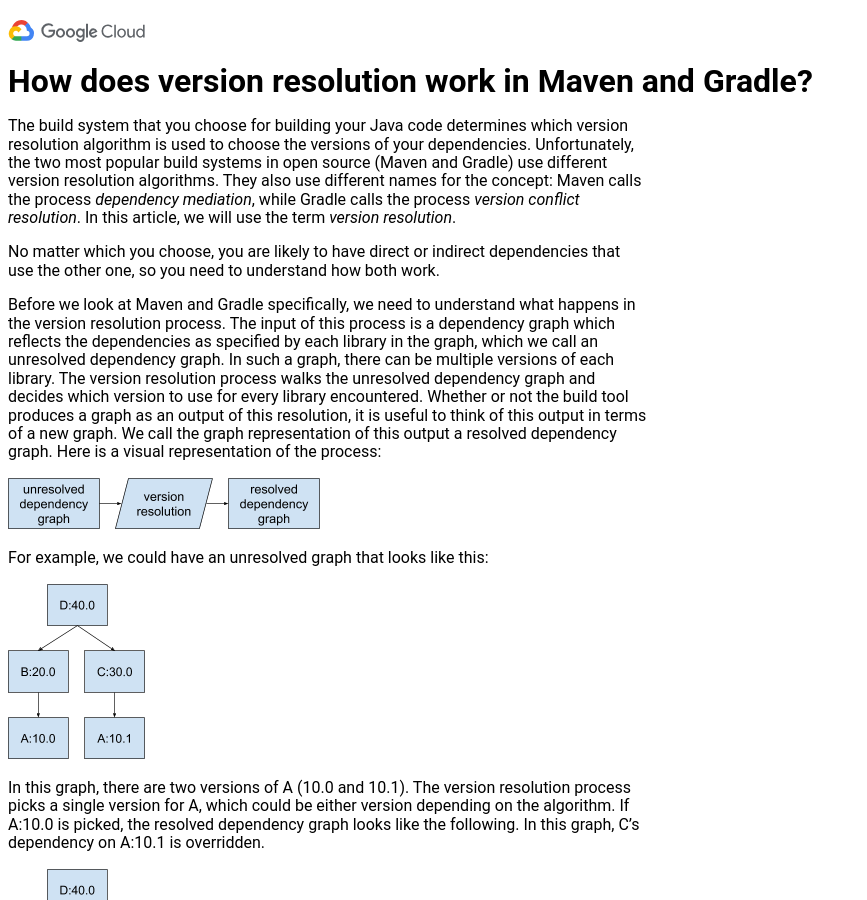
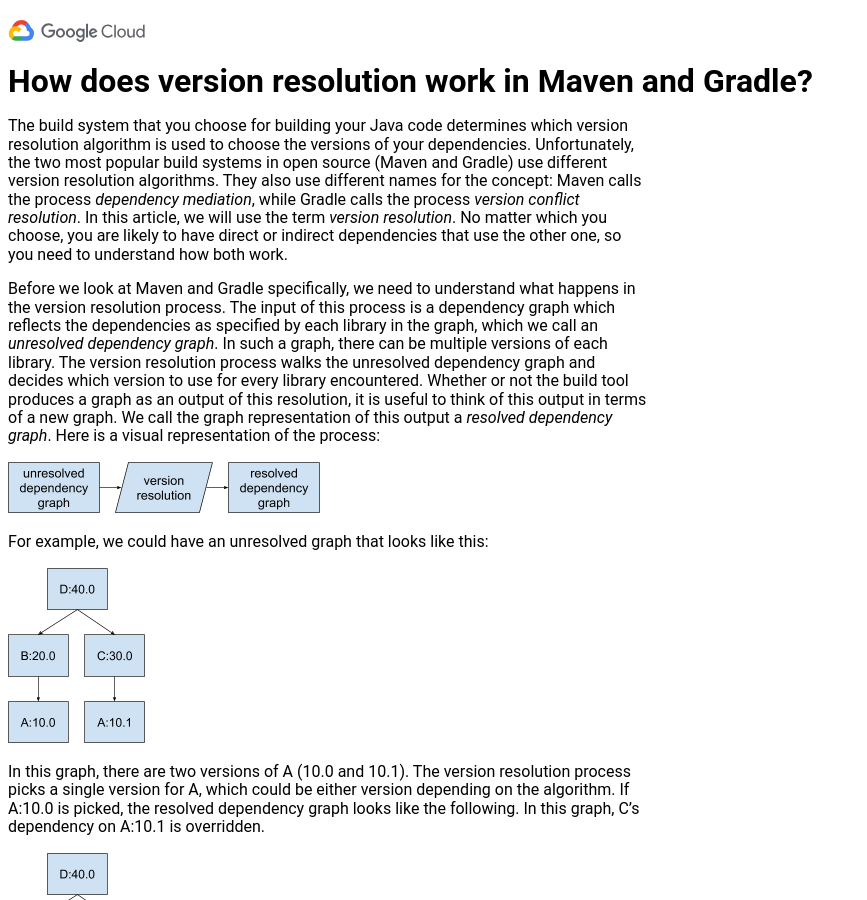
Before and after one commit to GoogleCloudPlatform/cloud-opensource-java, a Jekyll site: the page built from docs/how-does-version-resolution-work-in-maven-and-gradle.md, in a window 1280 px wide and 900 px high. Shown: the whole window, without its empty margins (0-867 px from the left). Built offline with Jekyll 4.4.1, drawn with Linux system fonts in a browser that asks for light colours; our own code applies the rules of GitHub Pages for plain Markdown files.

Commit message:
Additional tweaks

```diff
--- a/docs/how-does-version-resolution-work-in-maven-and-gradle.md
+++ b/docs/how-does-version-resolution-work-in-maven-and-gradle.md
@@ -6,21 +6,20 @@ dependencies. Unfortunately, the two most popular build systems in open source
 (Maven and Gradle) use different version resolution algorithms. They also use
 different names for the concept: Maven calls the process *dependency mediation*,
 while Gradle calls the process *version conflict resolution*. In this article,
-we will use the term *version resolution*.
-
-No matter which you choose, you are likely to have direct or indirect
-dependencies that use the other one, so you need to understand how both work.
+we will use the term *version resolution*. No matter which you choose, you are
+likely to have direct or indirect dependencies that use the other one, so you
+need to understand how both work.
 
 Before we look at Maven and Gradle specifically, we need to understand what
 happens in the version resolution process. The input of this process is a
 dependency graph which reflects the dependencies as specified by each library in
-the graph, which we call an unresolved dependency graph. In such a graph, there
+the graph, which we call an *unresolved dependency graph*. In such a graph, there
 can be multiple versions of each library. The version resolution process walks
 the unresolved dependency graph and decides which version to use for every
 library encountered. Whether or not the build tool produces a graph as an output
 of this resolution, it is useful to think of this output in terms of a new
-graph. We call the graph representation of this output a resolved dependency
-graph. Here is a visual representation of the process:
+graph. We call the graph representation of this output a *resolved dependency
+graph*. Here is a visual representation of the process:
 
 <img src="assets/images/ddc-resolution-00.png">
 
```
